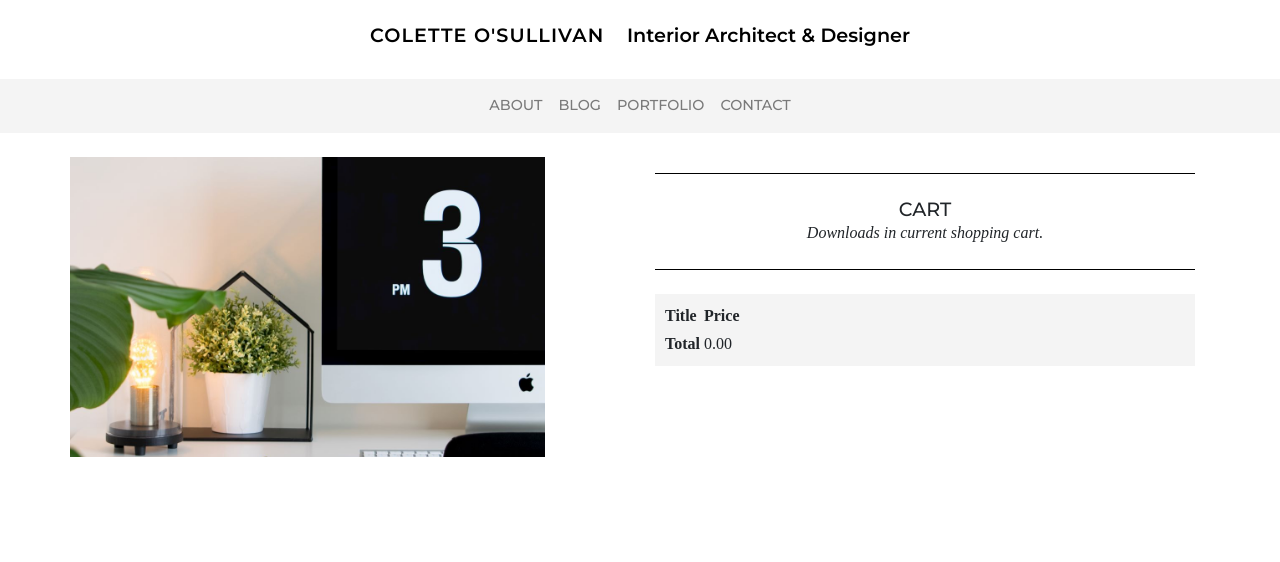
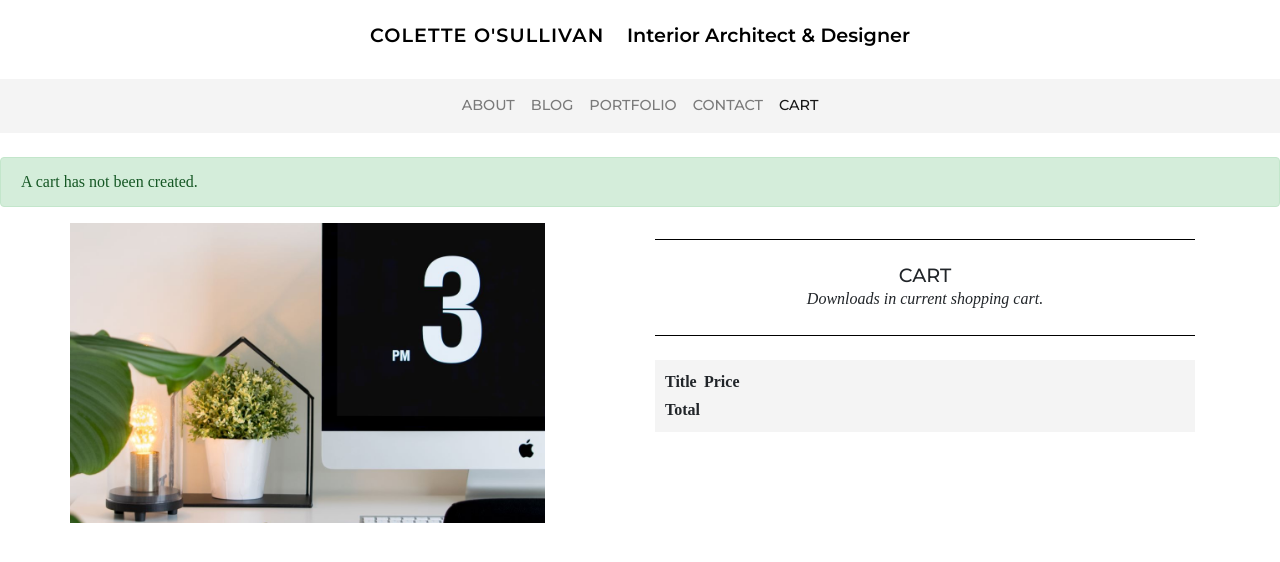
Before and after one commit to coderbeez/interior-architect, a Django app: page /cart/ in a window 1280 px wide. Shown: the top 562 px of the page. Run offline with Django 3.2, Linux system fonts and the light colour scheme; data comes from the database, SQL or seed files in the repository; both versions use the stored data as it was after the commit; data that the repository does not hold is empty; some libraries are stand-ins or nearby versions; some web fonts are replaced.

Commit message:
Link cart view add & remove to session

```diff
--- a/iaproject/cart/views.py
+++ b/iaproject/cart/views.py
@@ -7,12 +7,27 @@ from .models import Cart
 # Credit: Coding Point https://www.youtube.com/watch?v=5q3c3kYSRzk&list=PLPp4GCMxKSjCM9AvhmF9OHyyaJsN8rsZK&index=23
 
 def cart(request):
-    cart = Cart.objects.all()[0]
+    try:
+        current_cart_id = request.session['cart_id']
+        cart = Cart.objects.get(pk=current_cart_id)
+    except:
+        current_cart_id = None
+        cart = None
+        messages.success(request, f'A cart has not been created.')
     context = {'title': 'Cart', 'cart': cart}
     return render(request, 'cart/cart.html', context)
 
-def add(request, pk):
-    cart = Cart.objects.all()[0]
+def add(request, pk): #make cart for first time when add
+    #cart = Cart.objects.all()[0]
+    try: #checking to see if theres a cart id in session already
+        current_cart_id = request.session['cart_id'] #request has a session attribute with key value pairs
+    except: #if not create it
+        new_cart = Cart()# new instance of model
+        new_cart.save()
+        request.session['cart_id'] = new_cart.id #create
+        current_cart_id = request.session['cart_id']
+
+    cart = Cart.objects.get(pk=current_cart_id)
     download = Download.objects.get(pk=pk)
     project = download.project.id
     if not download in cart.downloads.all():
@@ -35,7 +50,15 @@ def add(request, pk):
 
 
 def remove(request, pk):
-    cart = Cart.objects.all()[0]
+    try: #checking to see if theres a cart id in session already
+        current_cart_id = request.session['cart_id'] #request has a session attribute with key value pairs
+    except: #if not create it
+        new_cart = Cart()# new instance of model
+        new_cart.save()
+        request.session['cart_id'] = new_cart.id #create
+        current_cart_id = request.session['cart_id']
+
+    cart = Cart.objects.get(pk=current_cart_id)
     download = Download.objects.get(pk=pk)
     if download in cart.downloads.all():
         cart.downloads.remove(download)
--- a/iaproject/templates/base.html
+++ b/iaproject/templates/base.html
@@ -41,6 +41,9 @@
         <a class="nav-item nav-link" data-nav="Blog" href="{% url 'blogs' %}">BLOG</a>
         <a class="nav-item nav-link" data-nav="Portfolio" href="{% url 'projects' %}">PORTFOLIO</a>
         <a class="nav-item nav-link" data-nav="Contact" href="{% url 'contact' %}">CONTACT</a>
+
+        <a class="nav-item nav-link" data-nav="Cart" href="{% url 'cart' %}">CART</a>
+
         {% if user.is_authenticated %}
         <a class="nav-item nav-link client" data-nav="Comments" href="{% url 'comments' %}">comments</a>
         <a class="nav-item nav-link client" data-nav="Contacts" href="{% url 'contacts' %}">contacts</a>
```
Also changed, not shown: iaproject/db.sqlite3.
